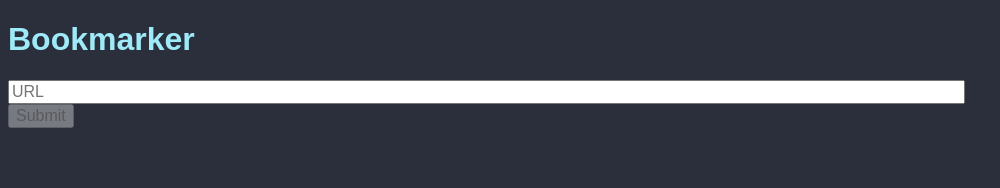
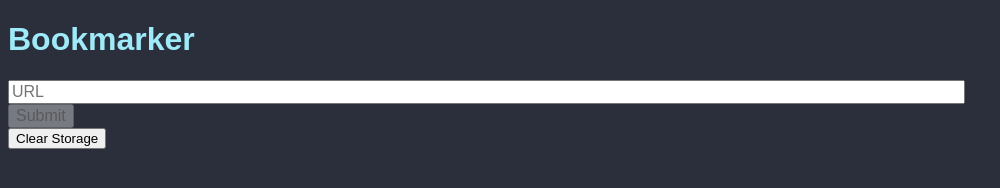
Before and after one commit to Imaginativeone/master-electron-template, an Electron app: page index.html in a window 1000 px wide. Drawn offline with Linux system fonts and the light colour scheme.

Commit message:
HTML Section controls Added

```diff
--- a/index.html
+++ b/index.html
@@ -25,6 +25,10 @@
 
     <section class="links"></section>
 
+    <section class="controls">
+      <button class="clear-storage">Clear Storage</button>
+    </section>
+
     <!-- TODO: Make a repository for this code -->
     <script>
       // You can also require other files to run in this process
```
